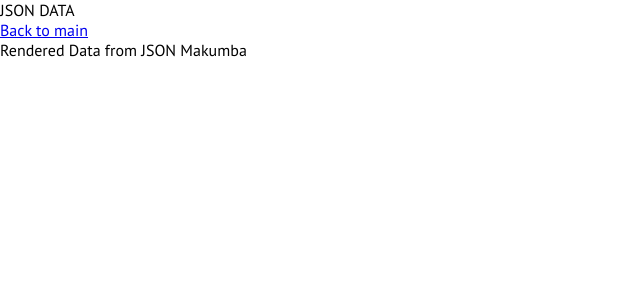
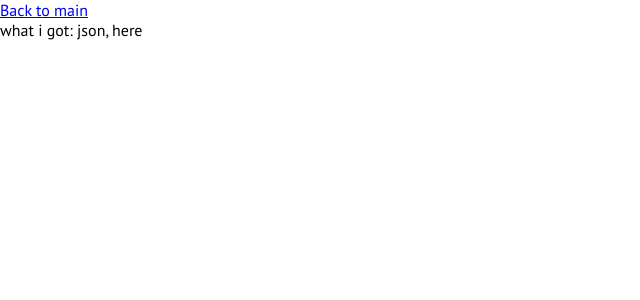
Before and after one commit to KDucin/iLog-ui, a React (Create React App) app: page /login in a window 1280 px wide. Both pictures are taken after typing "Sample", "Sample123" into the empty fields and a click on the button "Login". Shown: the top 300 px of the page, without its empty margins (0-640 px from the left). Built offline with nearby package versions, Linux system fonts and the light colour scheme.

Commit message:
Update validation and comments

```diff
--- a/src/components/Forms/LoginForm/useForm.js
+++ b/src/components/Forms/LoginForm/useForm.js
@@ -2,7 +2,7 @@ import { useState, useEffect } from 'react';
 import { useHistory } from 'react-router';
 const useForm = (validate) => {
 
-    const history = useHistory();
+    const history = useHistory(); // React hook
     const [values, setValues] = useState({
       username: '',
       password: '',
@@ -18,21 +18,23 @@ const useForm = (validate) => {
       });
     };
 
-    const handleSubmit = e => {
+    const handleSubmit = e => { // handleSubmit if no errors
       e.preventDefault();
       setErrors(validate(values));
       setIsSubmitting(true);
     };
 
-
+    /* Create redirection, <Redirect/> wont work*/
     useEffect(() => {
       if(Object.keys(errors).length === 0 && isSubmitting ) {
-        history.push('/user-panel', {name: "JSON DATA" }/*here we pass JSON to build user-panel*/)
+        /*
+          Status 200 -> JSON, pass instead {name, data} below
+        */
+       const config = {name: "json", data:"here"}
+        history.push('/user-panel', config)
       }
-
-    }, [errors])
+    }, [errors]) //always return errors, even empty
 
     return { handleChange, handleSubmit, values, errors };
   };
-
   export default useForm;
--- a/src/components/Forms/LoginForm/validateInfo.js
+++ b/src/components/Forms/LoginForm/validateInfo.js
@@ -18,7 +18,9 @@ export default function validateInfo(values) {
     }
 
     /*
+      Status 400 ? pair username + password doesnt exist ->
 
+      errors.username = 'Username and password do not match'
     */
 
     return errors;
--- a/src/components/pages/UserPanel/Renderer.js
+++ b/src/components/pages/UserPanel/Renderer.js
@@ -1,9 +1,17 @@
 import React from 'react'
 
-function Renderer() {
+/*Renderer builds dynamic data from JSON*/
+function Renderer(
+    {
+        name,
+        data
+    }
+ ) {
+
     return (
+
         <div>
-            Rendered Data from JSON Makumba
+            what i got:    {name}, {data}
         </div>
     )
 }
--- a/src/components/pages/UserPanel/UserPanel.js
+++ b/src/components/pages/UserPanel/UserPanel.js
@@ -8,9 +8,8 @@ const UserPanel = () =>
     const location = useLocation();
     return (
         <div>
-           <p>{location.state.name}</p>
             <Link to='/'>Back to main </Link>
-            <Renderer/>
+            <Renderer {...location.state}/>
         </div>
     )
 }
```
Also changed, not shown: src/components/Forms/SignUpForm/validateInfo.js (+1 -9 lines).
